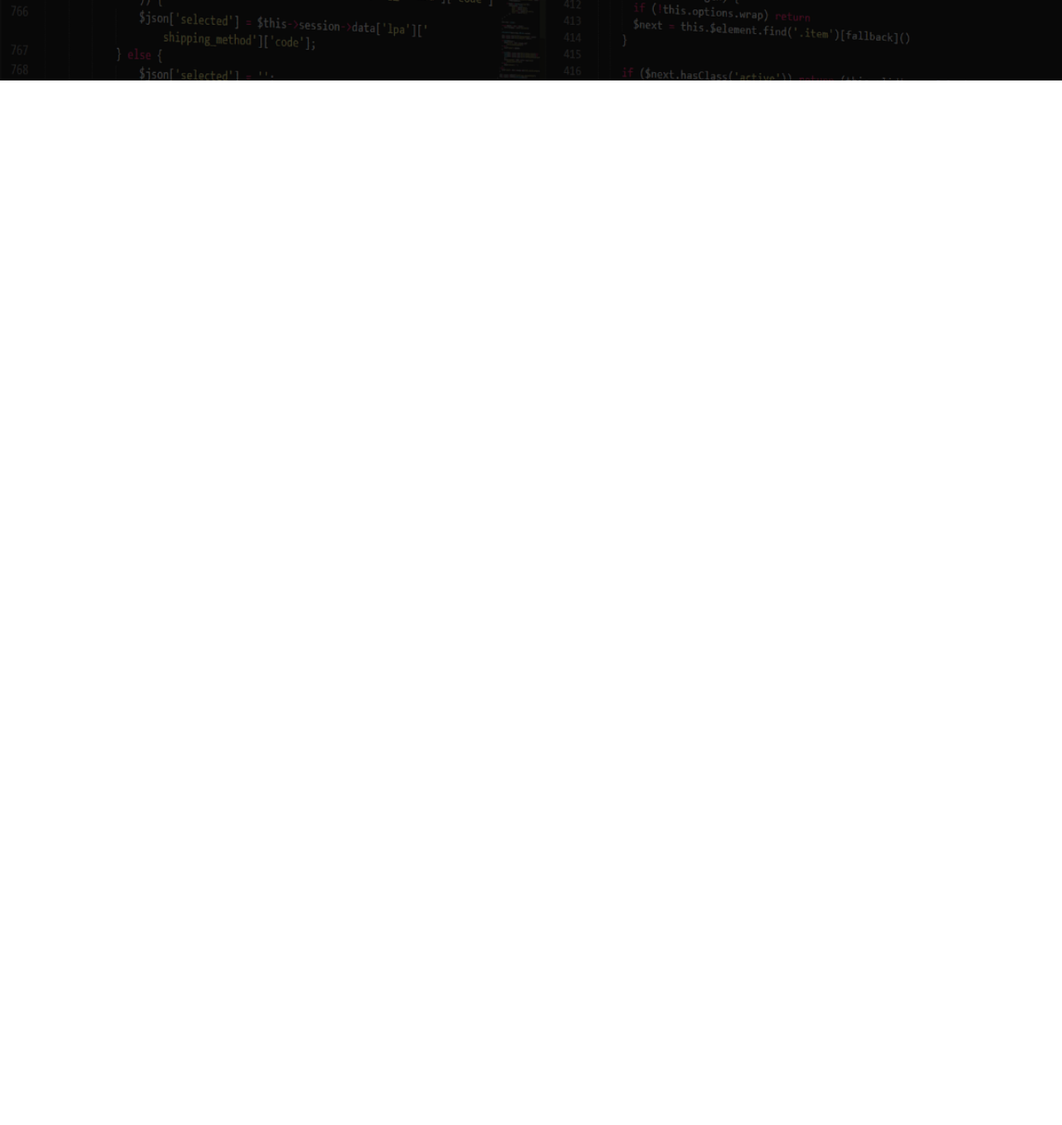
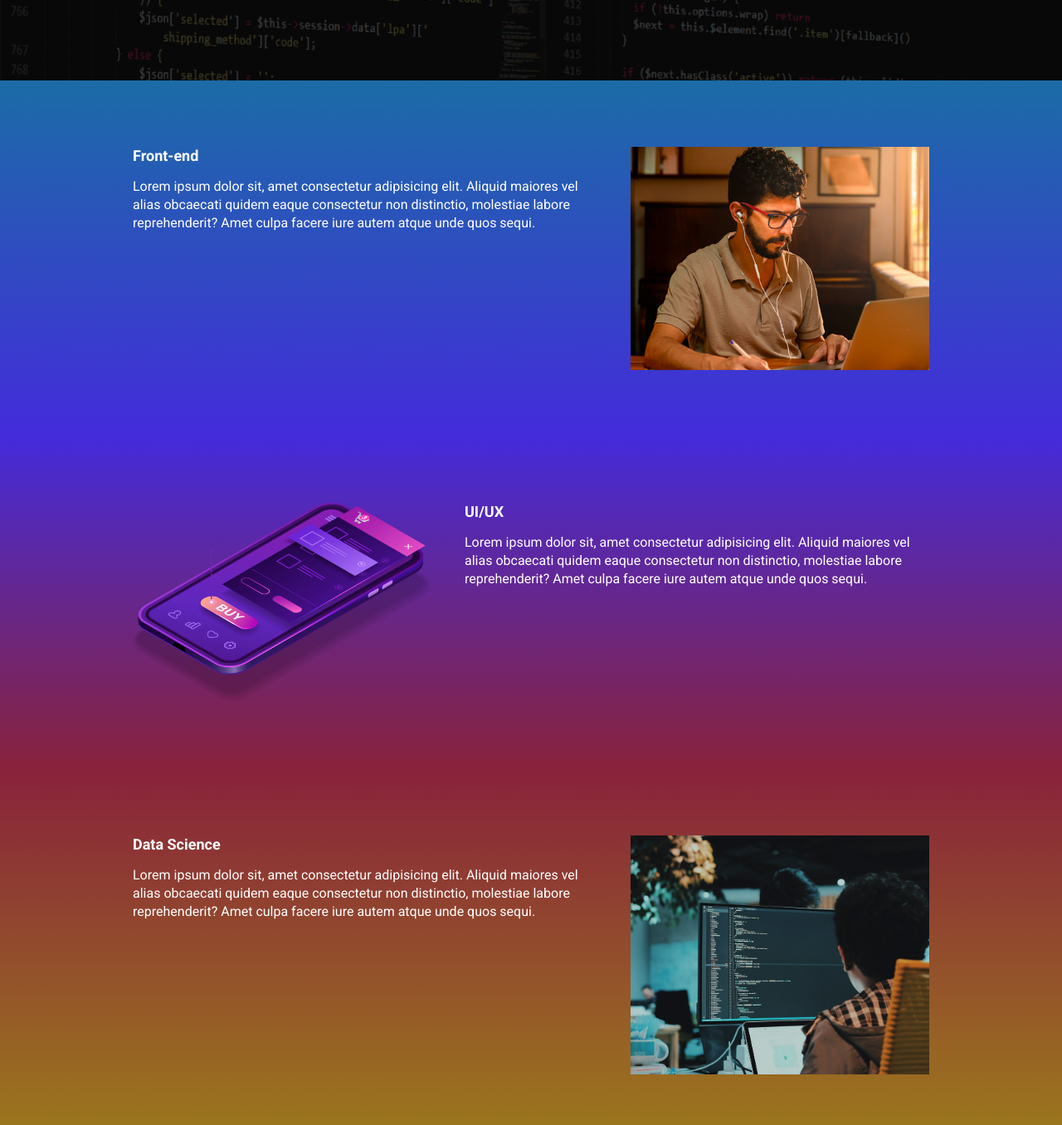
Before and after one commit to MayaraSH/ebac_tech_talks, a website built with Parcel: page src/index.html in a window 1280 px wide. Shown: the part 464-1820 px from the top of the page at 83% size. Before the commit the page ends 800 px from the top, so only its background shows below. Built offline with nearby package versions, Linux system fonts and the light colour scheme.

Commit message:
finalizando seções

```diff
--- a/src/index.html
+++ b/src/index.html
@@ -41,6 +41,52 @@
         </div>
     </header>
 
+    <section class="event event--frontend">
+        <div class="container" data-aos="fade-right">
+            <div class="event__details">
+                <h2 class="event__details__title">Front-end</h2>
+                <p class="event__details__description">
+                    Lorem ipsum dolor sit, amet consectetur adipisicing elit. Aliquid maiores vel alias obcaecati quidem eaque consectetur non distinctio, molestiae labore reprehenderit? Amet culpa facere iure autem atque unde quos sequi.
+                </p>
+            </div>
+            <img class="event__image" src="./images/frontend.png" alt="Front-end">
+        </div>
+    </section>
+    <section class="event event--ui-ux event--image-left">
+        <div class="container" data-aos="fade-left">
+            <div class="event__details">
+                <h2 class="event__details__title">UI/UX</h2>
+                <p class="event__details__description">
+                    Lorem ipsum dolor sit, amet consectetur adipisicing elit. Aliquid maiores vel alias obcaecati quidem eaque consectetur non distinctio, molestiae labore reprehenderit? Amet culpa facere iure autem atque unde quos sequi.
+                </p>
+            </div>
+            <img class="event__image" src="./images/ui-ux.png" alt="UI/UX">
+        </div>
+    </section>
+    <section class="event event--data-science">
+        <div class="container" data-aos="fade-right">
+            <div class="event__details">
+                <h2 class="event__details__title">Data Science</h2>
+                <p class="event__details__description">
+                    Lorem ipsum dolor sit, amet consectetur adipisicing elit. Aliquid maiores vel alias obcaecati quidem eaque consectetur non distinctio, molestiae labore reprehenderit? Amet culpa facere iure autem atque unde quos sequi.
+                </p>
+            </div>
+            <img class="event__image" src="./images/data.png" alt="Data Science">
+        </div>
+    </section>
+    <section class="event event--backend event--image-left">
+        <div class="container" data-aos="fade-left">
+            <div class="event__details">
+                <h2 class="event__details__title">Back-end</h2>
+                <p class="event__details__description">
+                    Lorem ipsum dolor sit, amet consectetur adipisicing elit. Aliquid maiores vel alias obcaecati quidem eaque consectetur non distinctio, molestiae labore reprehenderit? Amet culpa facere iure autem atque unde quos sequi.
+                </p>
+            </div>
+            <img class="event__image" src="./images/backend.png" alt="Back-end">
+        </div>
+    </section>
+
+    <script src="https://unpkg.com/aos@next/dist/aos.js"></script>
     <script src="scripts/main.js"></script>
 </body>
 </html>
--- a/src/scripts/main.js
+++ b/src/scripts/main.js
@@ -0,0 +1 @@
+AOS.init();
--- /dev/null
+++ b/src/styles/_event.scss
@@ -0,0 +1,63 @@
+@use './variables';
+
+.event {
+    padding: 80px 0;
+
+    &--frontend {
+        background-image: linear-gradient(variables.$blue1, variables.$blue2);
+    }
+
+    &--ui-ux {
+        background-image: linear-gradient(variables.$blue2, variables.$pink);
+    }
+
+    &--data-science {
+        background-image: linear-gradient(variables.$pink, variables.$yellow);
+    }
+
+    &--backend {
+        background-image: linear-gradient(variables.$yellow, variables.$pink);
+    }
+
+    &--image-left {
+        .container {
+            flex-direction: row-reverse;
+        }
+    }
+
+    .container {
+        display: flex;
+        gap: 40px;
+    }
+
+    &__image {
+        max-width: 360px;
+    }
+
+    &__details {
+        &__title {
+            font-size: 18px;
+            font-weight: bold;
+            margin-bottom: 16px;
+        }
+
+        &__description {
+            line-height: 22px;
+        }
+    }
+
+    @media (max-width: 640px) {
+        .container {
+            display: block;
+        }
+
+        &__image {
+            width: 100%;
+        }
+
+        &__details {
+            margin-right: 0;
+            margin-bottom: 16px;
+        }
+    }
+}
--- a/src/styles/main.scss
+++ b/src/styles/main.scss
@@ -1,7 +1,8 @@
 @use './hero';
-@use './variables';
 @use './components/_infos_bar';
 @use './components/_buttons';
+@use './event';
+@use './variables';
 
 * {
     margin: 0;
```
